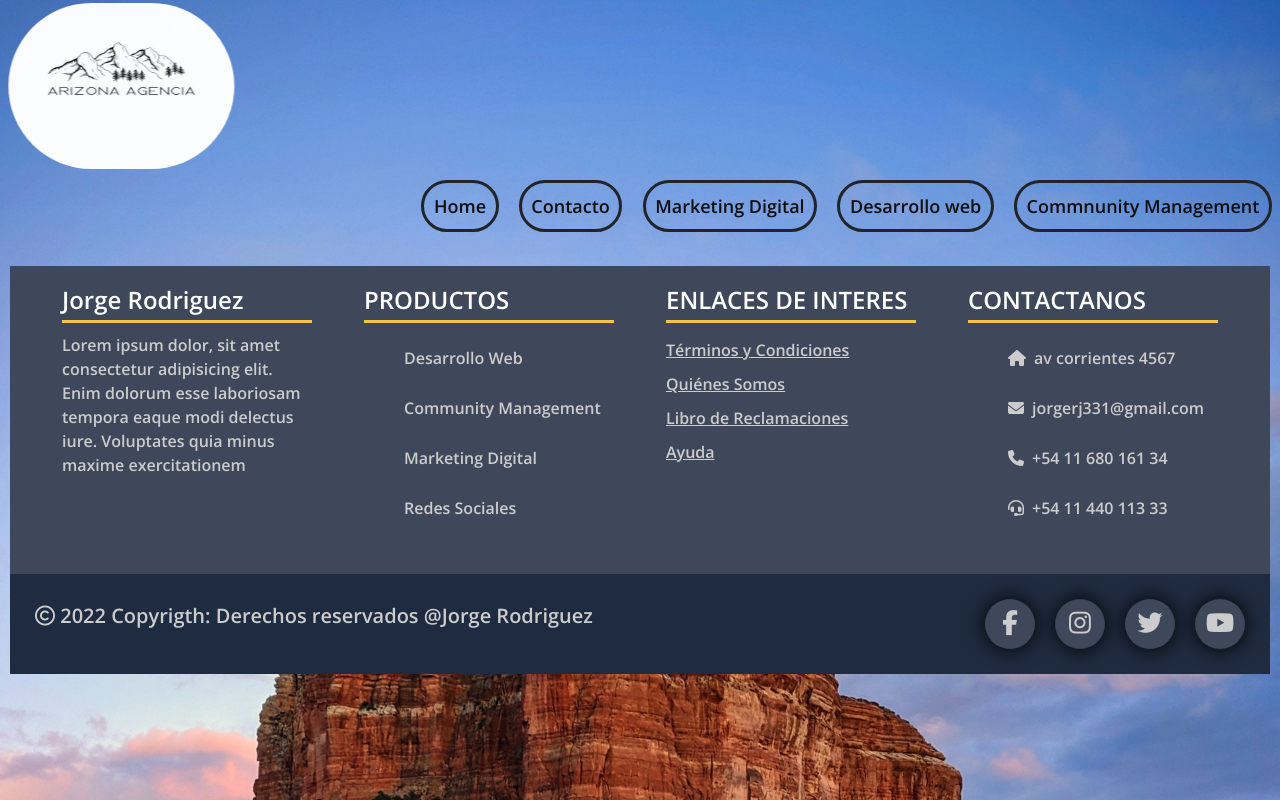
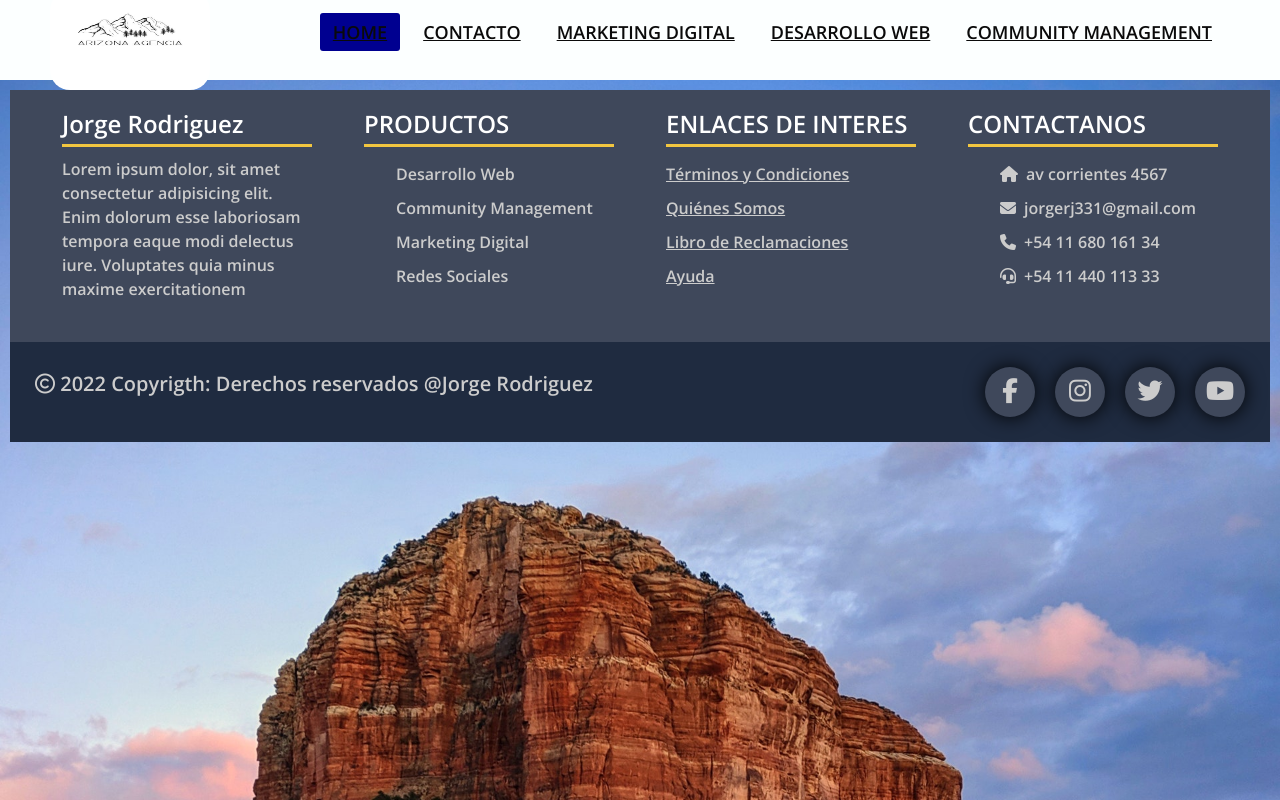
Before and after one commit to jorgerj22/armado-en-oficina, a plain HTML site: page community.html in a window 1280 px wide. Drawn offline with nearby package versions, Linux system fonts and the light colour scheme.

Commit message:
editorproyecto

```diff
--- a/community.html
+++ b/community.html
@@ -3,7 +3,7 @@
   <head>
     <meta charset="UTF-8" />
     <meta http-equiv="X-UA-Compatible" content="IE=edge" />
-    <link rel="stylesheet" href="style.css" />
+    <link rel="stylesheet" href="style.css">
     <link rel="stylesheet" href="footer.css">
     <link rel="icon" href="imagenes/logopagina.jpg" />
     <link rel="preconnect" href="https://fonts.gstatic.com">
@@ -19,29 +19,21 @@
     crossorigin="anonymous"
   />
   <body>
-    <header class="header"></header>
-    <img
-      class="img__fondo"
-      src="imagenes/logopagina.jpg"
-      alt="arizona agencia"
-    />
-      <nav class="nav-menu">
+    <header>
+      <nav>
+          <a href="index.html" class="enlace">
+              <img src="./imagenes/logopagina.jpg" alt="" class="logo">
+          </a>
           <input type="checkbox" id="check">
           <label for="check" class="checkbtn">
-          <i class="menu-icon"><img src="./imagenes/menu.svg" alt=""></i>
+              <i class="fas fa-bars"></i>
           </label>
           <ul>
-          <li><a class="nav__link" href="index.html">Home</a></li>
-          <li><a class="nav__link" href="contacto.html">Contacto</a></li>
-          <li>
-            <a class="nav__link" href="marketing.html">Marketing Digital</a>
-          </li>
-          <li>
-            <a class="nav__link" href="desarrolloweb.html">Desarrollo web</a>
-          </li>
-          <li>
-            <a class="nav__link" href="community.html">Commnunity Management</a>
-          </li>
+              <li><a class="active" href="index.html">Home</a></li>
+              <li><a href="contacto.html">Contacto</a></li>
+              <li><a href="marketing.html">Marketing Digital</a></li>
+              <li><a href="desarrolloweb.html">Desarrollo Web</a></li>
+              <li><a href="marketing.html">Community Management</a></li>
           </ul>
       </nav>
   </header>
--- /dev/null
+++ b/prueba.css
@@ -0,0 +1,135 @@
+*{
+    padding: 0;
+    margin: 0;
+    text-decoration: none;
+    list-style: none;
+    box-sizing: border-box;
+    font-family: Arial, Helvetica, sans-serif;
+}
+
+body {
+    background: url(./imagenes/fondoopta.jpg);
+    height: 100vh;
+    width: 100vw;
+    background-size: cover;
+   background-attachment: fixed;
+   font-family: Verdana, sans-serif;
+   min-height: 100vh;
+  }
+
+nav{
+    background: #fcffff;
+    height: 80px;
+    width: 100%;
+    padding: 0 50px;
+    display: flex;
+    align-items: center;
+    justify-content: space-between;
+}
+.logo{
+    border-radius: 20px;
+    height: 80px;
+    width: 10px;
+
+}
+nav ul{
+    display: flex;
+    justify-content: center;
+}
+nav ul li{
+    margin: 0 5px;
+}
+nav ul li a{
+    color: rgb(10, 10, 10);
+    font-size: 18px;
+    padding: 7px 13px;
+    border-radius: 3px;
+    text-transform: uppercase;
+}
+li a.active, li a:hover{
+    background: #000090;
+    transition: .5s;
+}
+.checkbtn{
+    font-size: 30px;
+    color: rgb(26, 25, 25);
+    cursor: pointer;
+    display: none;
+}
+#check{
+    display: none;
+}
+
+
+
+@keyframes blinker {
+50% {
+    opacity: 0;
+}
+}
+@keyframes hideShow {
+0%, 16.6%, 33.33%, 100% { width: 0; }
+16.66%, 33.3% { width: auto; }
+}
+
+/* PRODUCTS */
+.products .row{
+    display: flex;
+    align-items: center;
+    justify-content: space-around;
+    flex-wrap: wrap;
+}
+.products .row .box{
+    width: 320px;
+    border: solid
+}
+
+/* MEDIAS QUERIES */
+@media (max-width: 952px){
+    nav ul li a{
+        font-size: 16px;
+    }
+}
+
+@media (max-width: 858px){
+    .checkbtn{
+        display: flex;
+    }
+    nav{
+        padding: 0 30px;
+    }
+    ul{
+        position: absolute;
+        width: 100%;
+        height: calc(100vh - 80px);
+        background: #2c3e50;
+        top: 80px;
+        left: -100%;
+        text-align: center;
+        transition: all .5s;
+        flex-direction: column;
+        z-index: 10;
+    }
+    nav ul li{
+        margin: 20px 0;
+    }
+    nav ul li a{
+        font-size: 20px;
+    }
+    li a:hover, li a.active{
+        background: #dfdfeb;
+        color: rgb(27, 26, 26);
+    }
+    #check:checked ~ ul{
+        left:0;
+    }
+    .banner .row h2{
+        font-size: 3rem;
+    }
+    .banner .btnServices{
+        margin-top: 3rem;
+        padding: 10px 20px;
+        border-radius: 5px;
+        font-size: 1.3rem;
+    }
+}
--- a/style.css
+++ b/style.css
@@ -1,13 +1,14 @@
 * {
+  padding: 0;
   margin: 0;
-  padding: 0;
-  font-family:'Times New Roman', Times, serif ,sans-serif;
+  text-decoration: none;
+  list-style: none;
   box-sizing: border-box;
+  font-family: Arial, Helvetica, sans-serif;
 }
 
 body {
-  background: no-repeat;
-  background-image: url(./imagenes/fondoopta.jpg);
+  background: url(./imagenes/fondoopta.jpg);
   height: 100vh;
   width: 100vw;
   background-size: cover;
@@ -26,56 +27,56 @@ body {
   font-weight: 1000;
 }
 
-.header {
-  display: inline-block;
-  position: relative;
+* {
+  padding: 0;
+  margin: 0;
+  text-decoration: none;
+  list-style: none;
+  box-sizing: border-box;
+  font-family: Arial, Helvetica, sans-serif;
 }
 
-.nav-menu {
+nav {
+  background: #fcffff;
+  height: 80px;
+  width: 100%;
+  padding: 0 50px;
   display: flex;
+  align-items: center;
   justify-content: space-between;
-  list-style: none;
 }
-.nav__link {
-  text-decoration: none;
+.logo {
+  border-radius: 20px;
+  height: 100px;
+  width: 160px;
+}
+nav ul {
+  display: flex;
+  justify-content: center;
+}
+nav ul li {
+  margin: 0 5px;
+}
+nav ul li a {
+  color: rgb(10, 10, 10);
   font-size: 18px;
-  color: rgb(13, 14, 14);
-  display: grid;
-  justify-content: center;
-  list-style: none;
+  padding: 7px 13px;
+  border-radius: 3px;
+  text-transform: uppercase;
 }
-
-li {
-  display: inline-block;
-  border: solid;
-  list-style: none;
-  border-radius: 2rem;
-  padding: 0.6rem;
-  margin: 0.5rem;
+li a.active,
+li a:hover {
+  background: #000090;
+  transition: 0.5s;
 }
-li :hover {
-  background: rgb(229, 229, 238);
-  border-radius: 5rem;
-}
-
-.nav-toggle {
-  color:0,0,0,rgba(0,0,0,0.4);
-  background: none;
-  border: none;
+.checkbtn {
   font-size: 30px;
-  padding: 0 20px;
-  line-height: 60px;
+  color: rgb(26, 25, 25);
   cursor: pointer;
   display: none;
 }
-
-.img__fondo {
-  animation: from-right 6s ease;
-  width: 230px;
-  height: 170px;
-  border-radius: 30rem 30rem 30rem 30rem;
-  margin: 1px;
-  padding: 2px;
+#check {
+  display: none;
 }
 
 .carousel-item {
@@ -88,9 +89,7 @@ li :hover {
   margin: 10px;
   bottom: 1;
   width: 100%;
-  background-color: 0,0,0,rgba(0,0,0,0.4);
-
-
+  background-color: 0, 0, 0, rgba(0, 0, 0, 0.4);
 }
 
 .img_blo {
@@ -102,7 +101,6 @@ li :hover {
   height: 50px;
   padding-left: 10px;
   margin-left: 37px;
-
 }
 .barraflotante {
   display: inline-grid;
@@ -113,7 +111,7 @@ li :hover {
   background-color: white;
   border: solid;
   border-radius: 50rem 50rem 50rem 50rem;
-  width:200px;
+  width: 200px;
   height: 200px;
 }
 
@@ -122,13 +120,14 @@ li :hover {
   justify-content: space-between;
 }
 
-.menu-icon img{
+.menu-icon img {
   width: 30px;
   height: 30px;
   border-radius: 2px;
 }
 
-.menu-icon, #check {
+.menu-icon,
+#check {
   display: none;
 }
 .accordion {
@@ -136,26 +135,24 @@ li :hover {
 }
 
 .video-responsive {
-  overflow:hidden;
-  padding-bottom:400px;
-  position:relative;
-  height:0;
+  overflow: hidden;
+  padding-bottom: 400px;
+  position: relative;
+  height: 0;
 }
-.video-responsive iframe{
-  left:0;
-  top:0;
-  height:95%;
-  width:95%;
-  position:absolute;
+.video-responsive iframe {
+  left: 0;
+  top: 0;
+  height: 95%;
+  width: 95%;
+  position: absolute;
 }
 
-
-.iframe{
+.iframe {
   display: flex;
   border: solid;
-  border-radius: 0.9rem 0.9rem 0.9rem 0.9rem ;
+  border-radius: 0.9rem 0.9rem 0.9rem 0.9rem;
   overflow: hidden;
-
 }
 .textq {
   color: #0f0101;
@@ -164,7 +161,7 @@ li :hover {
 form {
   width: 450px;
   margin: auto;
-  background: rgba(0,0,0,0.4);
+  background: rgba(0, 0, 0, 0.4);
   padding: 10px 20px;
   box-sizing: border-box;
   margin-top: 20px;
@@ -179,7 +176,8 @@ form {
   margin-bottom: 20px;
 }
 
-input, textarea {
+input,
+textarea {
   width: 100%;
   margin-bottom: 20px;
   padding: 7px;
@@ -188,11 +186,10 @@ input, textarea {
   border: solid 0.1px;
 }
 
-textarea{
+textarea {
   min-height: 100px;
   max-height: 200px;
   max-width: 100%;
-
 }
 
 #boton {
@@ -205,17 +202,94 @@ textarea{
   cursor: pointer;
 }
 
+@keyframes blinker {
+  50% {
+    opacity: 0;
+  }
+}
+@keyframes hideShow {
+  0%,
+  16.6%,
+  33.33%,
+  100% {
+    width: 0;
+  }
+  16.66%,
+  33.3% {
+    width: auto;
+  }
+}
 
-@media (max-width:768px){
-  .checkbtn{
+/* PRODUCTS */
+.products .row {
+  display: flex;
+  align-items: center;
+  justify-content: space-around;
+  flex-wrap: wrap;
+}
+.products .row .box {
+  width: 320px;
+  border: solid;
+}
+
+/* MEDIAS QUERIES */
+@media (max-width: 952px) {
+  nav ul li a {
+    font-size: 16px;
+  }
+}
+
+@media (max-width: 858px) {
+  .checkbtn {
+    display: flex;
+  }
+  nav {
+    padding: 0 30px;
+  }
+  ul {
+    position: absolute;
+    width: 100%;
+    height: calc(100vh - 80px);
+    background: #2c3e50;
+    top: 80px;
+    left: -100%;
+    text-align: center;
+    transition: all 0.5s;
+    flex-direction: column;
+    z-index: 10;
+  }
+  nav ul li {
+    margin: 20px 0;
+  }
+  nav ul li a {
+    font-size: 20px;
+  }
+  li a:hover,
+  li a.active {
+    background: #dfdfeb;
+    color: rgb(27, 26, 26);
+  }
+  #check:checked ~ ul {
+    left: 0;
+  }
+  .banner .row h2 {
+    font-size: 3rem;
+  }
+  .banner .btnServices {
+    margin-top: 3rem;
+    padding: 10px 20px;
+    border-radius: 5px;
+    font-size: 1.3rem;
+  }
+}
+
+@media (max-width: 768px) {
+  .checkbtn {
     display: block;
-
-
   }
   .carousel-item {
     border: solid;
     position: fixed;
-
   }
 
   .menu-icon {
@@ -235,10 +309,8 @@ textarea{
     width: 100%;
     height: 130vh;
     right: 0;
-
   }
-.nav-menu ul .nav__link{
-
+  .nav-menu ul .nav__link {
     padding: 2rem;
     display: flex;
     justify-content: center;
@@ -248,7 +320,6 @@ textarea{
     left: 0;
   }
 }
-
 
 @keyframes from-right {
   0% {
--- a/style2.css
+++ b/style2.css
@@ -16,7 +16,7 @@ body {
 
 .svg {
     display: inline-block;
-    margin: 160px;
+    margin: 10px;
     margin-bottom: 10px;
     margin-top: 10px;
     height: 200px;
```
Also changed, not shown: contacto.html (+11 -19 lines), desarrolloweb.html (+11 -19 lines), index.html (+17 -25 lines), marketing.html (+12 -20 lines). Lines whose indentation alone changed are shown as unchanged.
